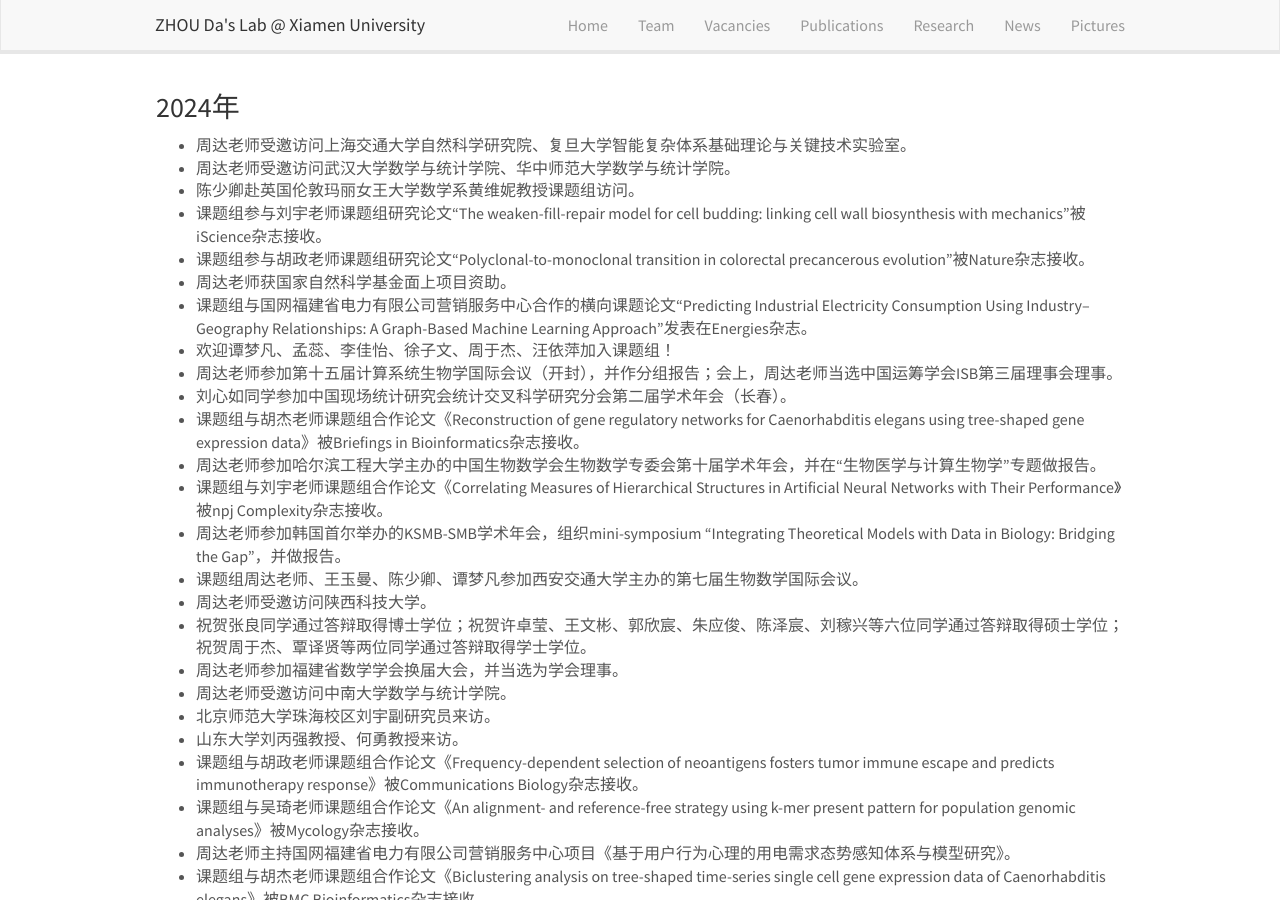
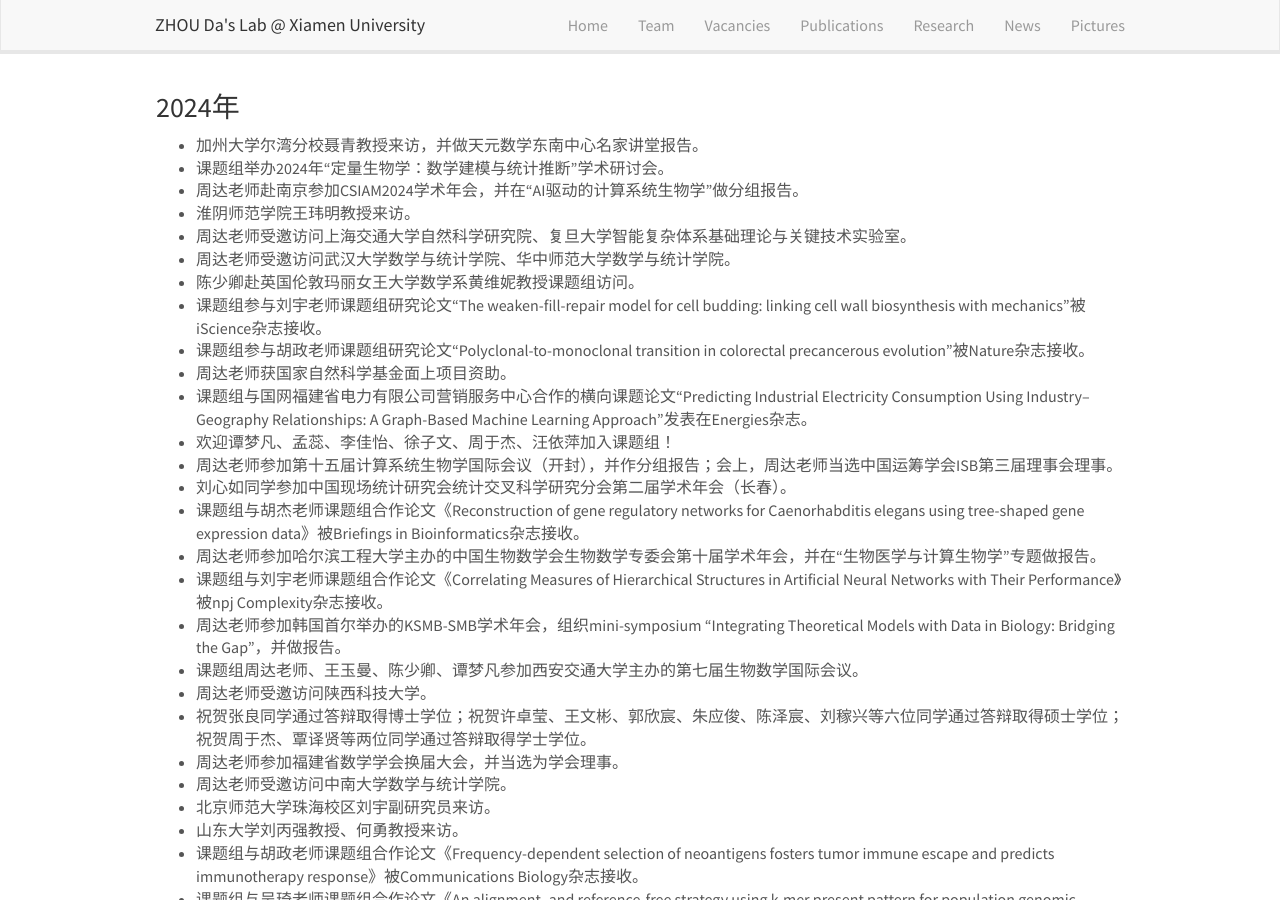
Before and after one commit to ZhouDaLab/zhoudalab.github.io, a Jekyll site: the page built from _pages/news.md, in a window 1280 px wide and 900 px high. Built offline with Jekyll 4.4.1, drawn with Linux system fonts in a browser that asks for light colours; nearby versions of some CDN libraries; some of the changed text lies outside the part shown.

Commit message:
Update news.md

```diff
--- a/_pages/news.md
+++ b/_pages/news.md
@@ -7,6 +7,10 @@ permalink: /news/
 ---
 ### 2024年
 
+- 加州大学尔湾分校聂青教授来访，并做天元数学东南中心名家讲堂报告。
+- 课题组举办2024年“定量生物学：数学建模与统计推断”学术研讨会。
+- 周达老师赴南京参加CSIAM2024学术年会，并在“AI驱动的计算系统生物学”做分组报告。
+- 淮阴师范学院王玮明教授来访。
 - 周达老师受邀访问上海交通大学自然科学研究院、复旦大学智能复杂体系基础理论与关键技术实验室。
 - 周达老师受邀访问武汉大学数学与统计学院、华中师范大学数学与统计学院。
 - 陈少卿赴英国伦敦玛丽女王大学数学系黄维妮教授课题组访问。
```
Also changed, not shown: other parts of _pages/news.md (+1 -1 lines).
